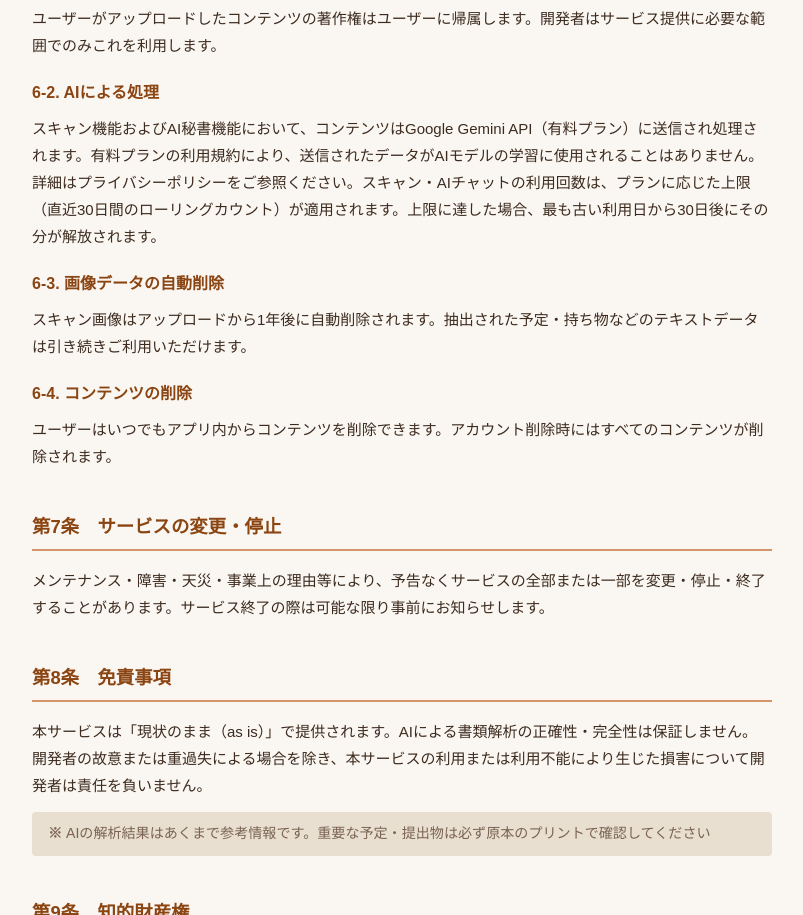
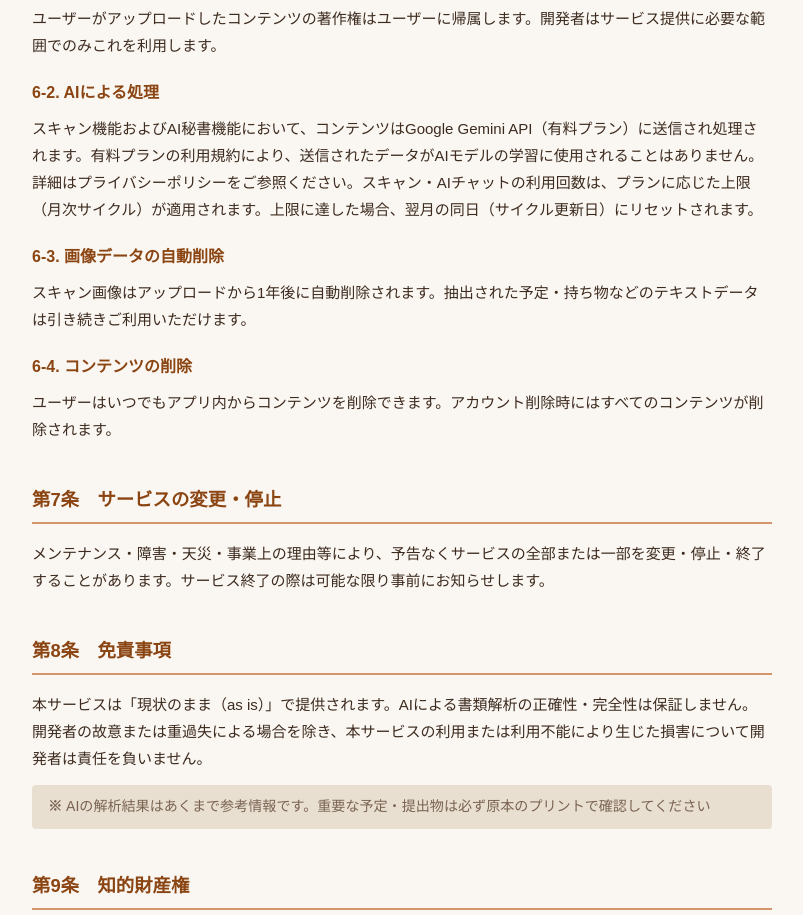
Before and after one commit to kotonyan0529/prihisho-privacy, a plain HTML site: page terms.html in a window 1280 px wide. Shown: the part 3017-3932 px from the top of the page, without its empty margins (238-1041 px from the left). Drawn offline with Linux system fonts and the light colour scheme.

Commit message:
fix: 利用制限の説明を30日ローリングから月次サイクルに更新
Co-Authored-By: Claude Sonnet 4.6 <noreply@anthropic.com>

```diff
--- a/terms.html
+++ b/terms.html
@@ -138,7 +138,7 @@
     <h3>6-1. ユーザーコンテンツの権利</h3>
     <p>ユーザーがアップロードしたコンテンツの著作権はユーザーに帰属します。開発者はサービス提供に必要な範囲でのみこれを利用します。</p>
     <h3>6-2. AIによる処理</h3>
-    <p>スキャン機能およびAI秘書機能において、コンテンツはGoogle Gemini API（有料プラン）に送信され処理されます。有料プランの利用規約により、送信されたデータがAIモデルの学習に使用されることはありません。詳細はプライバシーポリシーをご参照ください。スキャン・AIチャットの利用回数は、プランに応じた上限（直近30日間のローリングカウント）が適用されます。上限に達した場合、最も古い利用日から30日後にその分が解放されます。</p>
+    <p>スキャン機能およびAI秘書機能において、コンテンツはGoogle Gemini API（有料プラン）に送信され処理されます。有料プランの利用規約により、送信されたデータがAIモデルの学習に使用されることはありません。詳細はプライバシーポリシーをご参照ください。スキャン・AIチャットの利用回数は、プランに応じた上限（月次サイクル）が適用されます。上限に達した場合、翌月の同日（サイクル更新日）にリセットされます。</p>
     <h3>6-3. 画像データの自動削除</h3>
     <p>スキャン画像はアップロードから1年後に自動削除されます。抽出された予定・持ち物などのテキストデータは引き続きご利用いただけます。</p>
     <h3>6-4. コンテンツの削除</h3>
```
